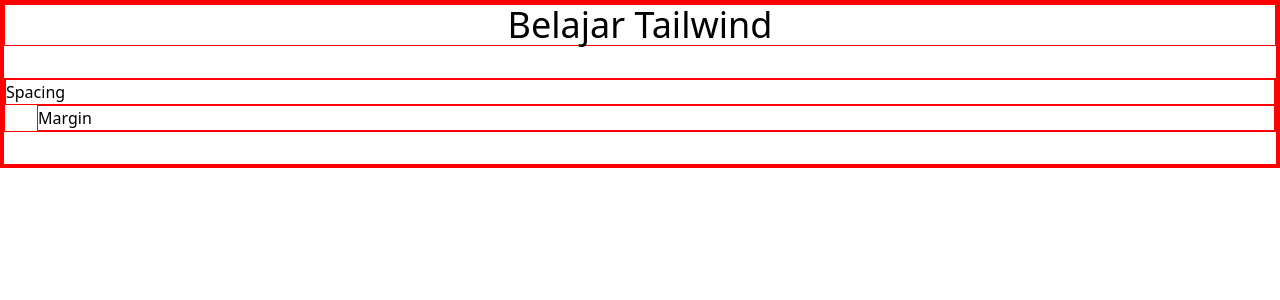
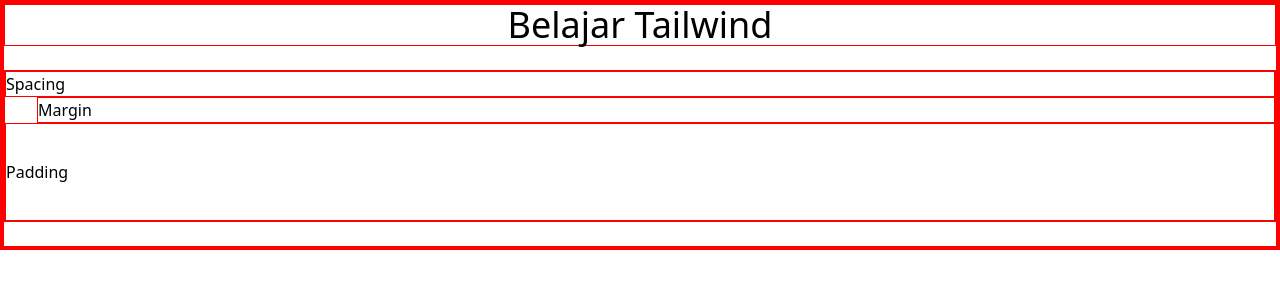
Before and after one commit to aziemp66/Learn-Tailwind-CSS, a React (Vite) app: page / in a window 1280 px wide. Shown: the top 300 px of the page. Built offline with nearby package versions, Linux system fonts and the light colour scheme.

Commit message:
Learning Padding

```diff
--- a/src/App.jsx
+++ b/src/App.jsx
@@ -3,9 +3,10 @@
 		<div>
 			<h1 className="text-4xl text-center">Belajar Tailwind</h1>
 
-			<section className="my-8">
+			<section className="mx-auto my-6">
 				<h2>Spacing</h2>
 				<div className="ml-8 ">Margin</div>
+				<div className="py-9">Padding</div>
 			</section>
 		</div>
 	);
--- a/tailwind.config.js
+++ b/tailwind.config.js
@@ -1,7 +1,11 @@
 module.exports = {
 	content: ["./index.html", "./src/**/*.{vue,js,ts,jsx,tsx}"],
 	theme: {
-		extend: {},
+		extend: {
+			spacing: {
+				13: "3.5rem",
+			},
+		},
 	},
 	plugins: [],
 };
```
